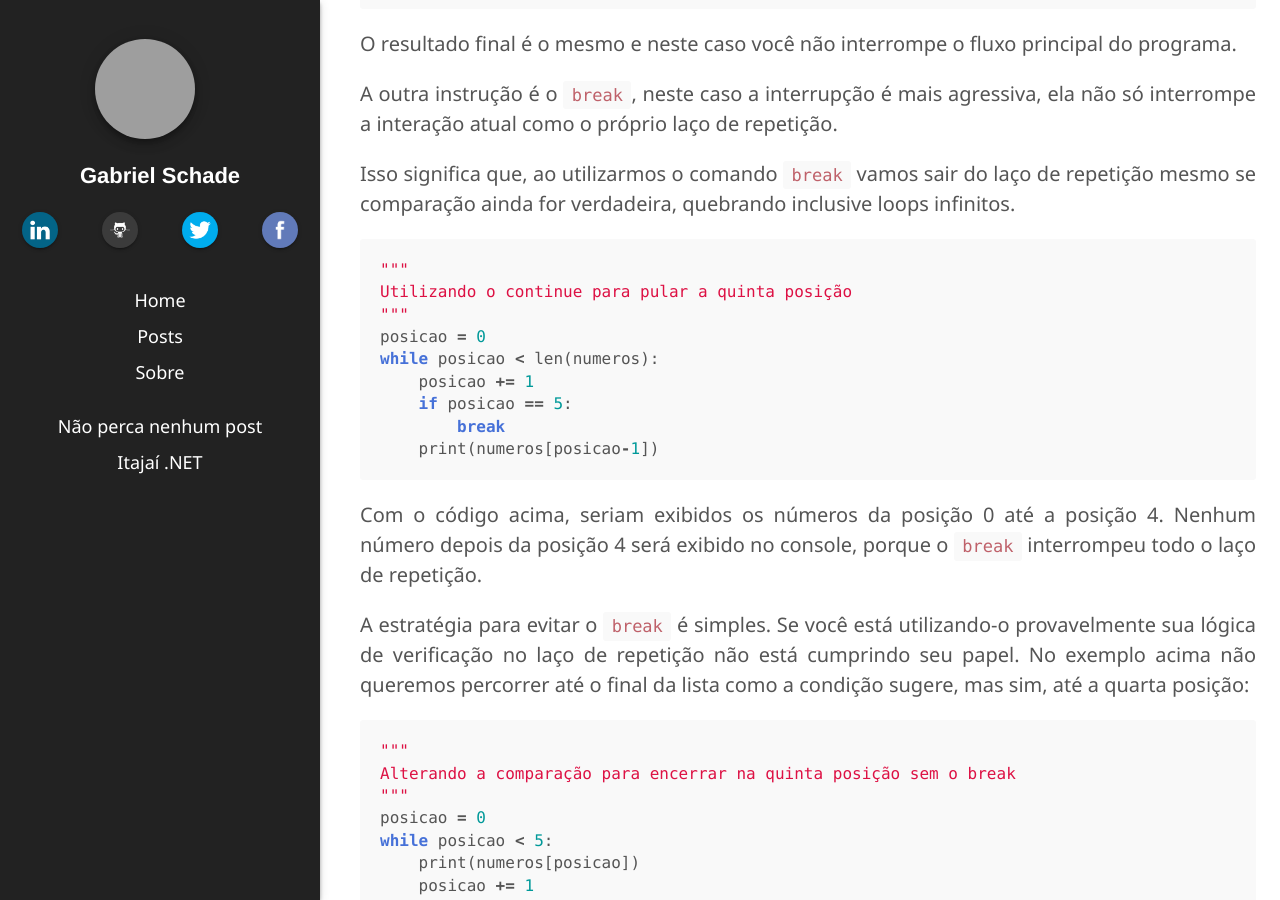
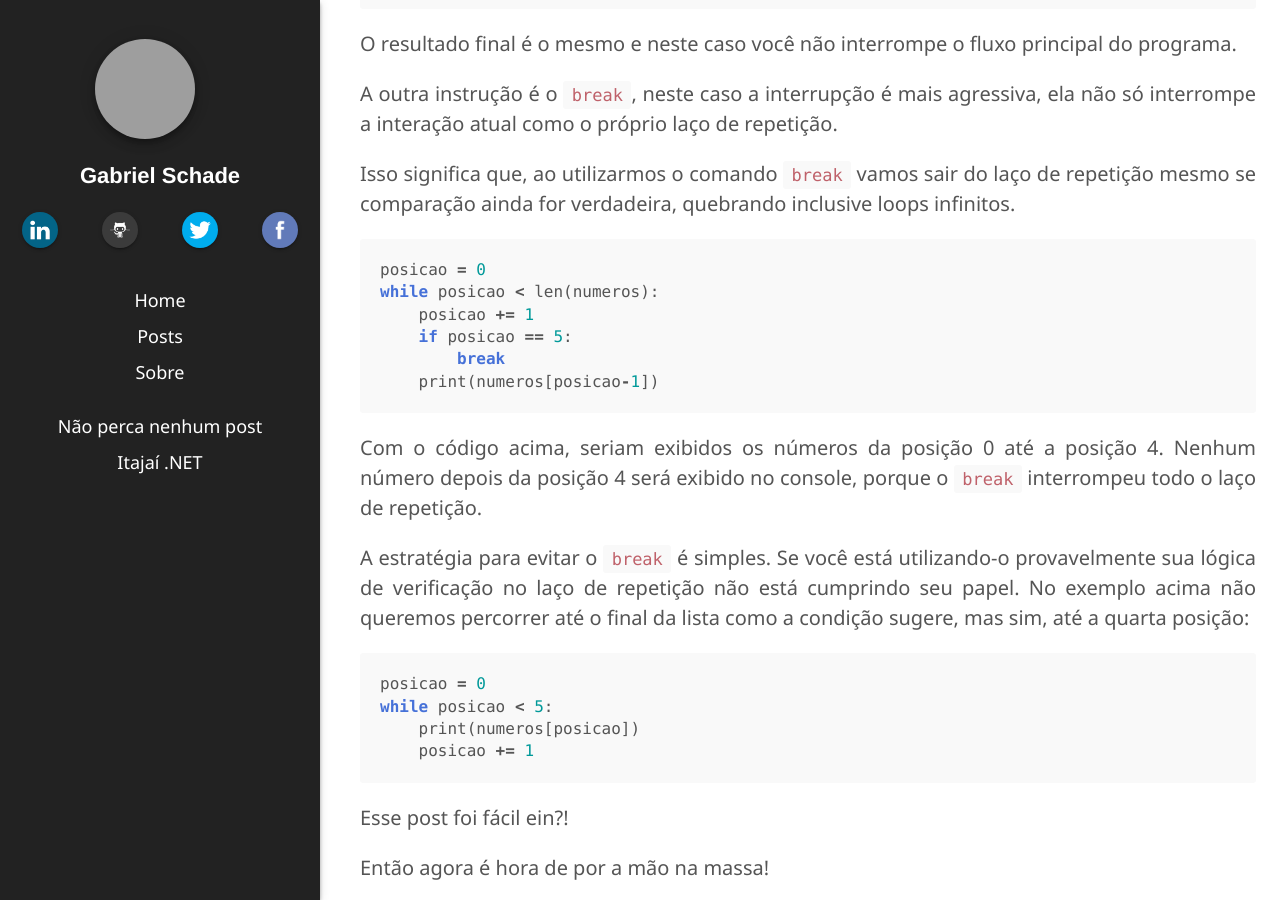
Before and after one commit to gabrielschade/gabrielschade.github.io, a Jekyll site: the page built from _posts/2018-03-19-basics-python-6-loops-2.markdown, in a window 1280 px wide and 900 px high, scrolled down 3056 px, cut to the strip 0-900 px from the top of the window. Built offline with Jekyll 4.4.1, drawn with Linux system fonts in a browser that asks for light colours; nearby versions of some CDN libraries; comment, search, counter and statistics services are not loaded; grey boxes are pictures that could not be loaded.

Commit message:
Atualização para remover o comentário do código na página do post.

````diff
--- a/_posts/2018-03-19-basics-python-6-loops-2.markdown
+++ b/_posts/2018-03-19-basics-python-6-loops-2.markdown
@@ -100,9 +100,6 @@ A outra instrução é o `break`, neste caso a interrupção é mais agressiva,
 Isso significa que, ao utilizarmos o comando `break` vamos sair do laço de repetição mesmo se comparação ainda for verdadeira, quebrando inclusive loops infinitos.
 
 ```python
-"""
-Utilizando o continue para pular a quinta posição
-"""
 posicao = 0
 while posicao < len(numeros):
     posicao += 1
@@ -116,9 +113,6 @@ Com o código acima, seriam exibidos os números da posição 0 até a posição
 A estratégia para evitar o `break` é simples. Se você está utilizando-o provavelmente sua lógica de verificação no laço de repetição não está cumprindo seu papel. No exemplo acima não queremos percorrer até o final da lista como a condição sugere, mas sim, até a quarta posição:
 
 ```python
-"""
-Alterando a comparação para encerrar na quinta posição sem o break
-"""
 posicao = 0
 while posicao < 5:
     print(numeros[posicao])
````
